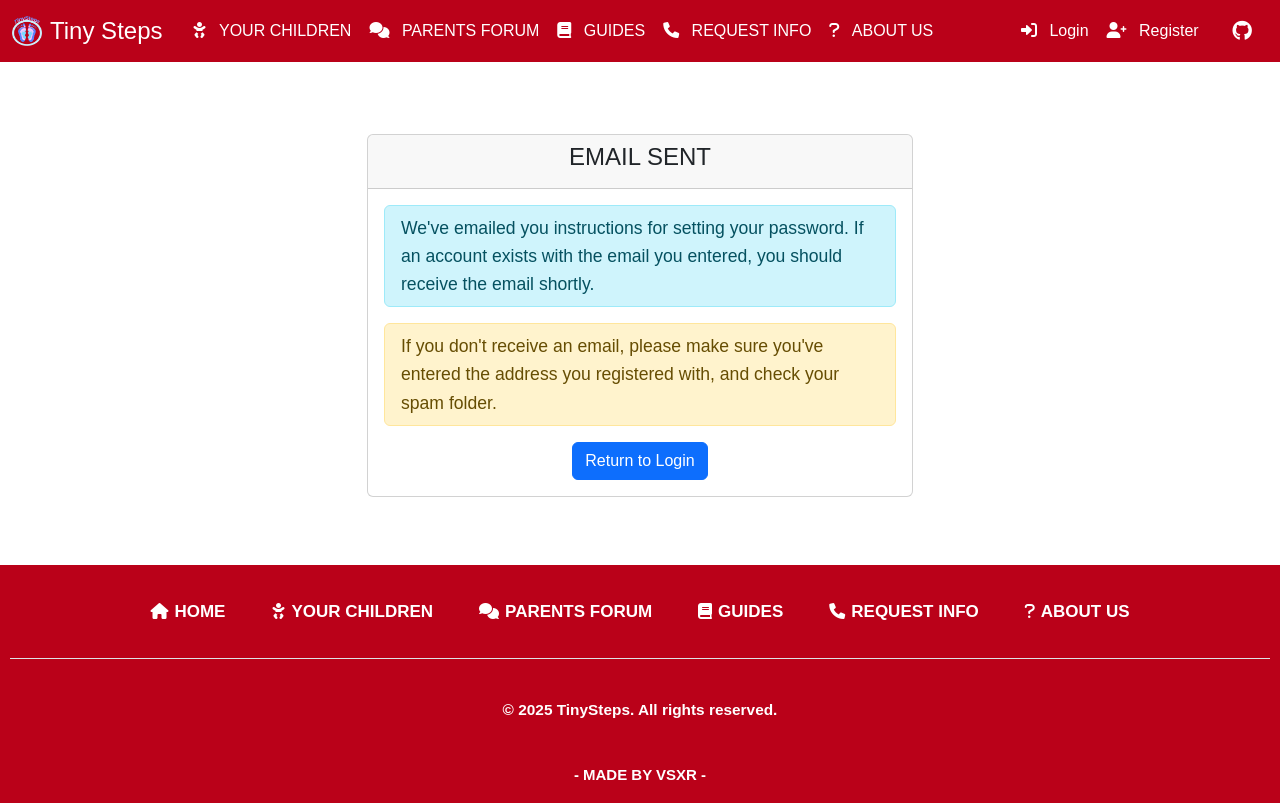
After one commit to VSXR/TinySteps, a Django app: page /password/reset/done/ in a window 1280 px wide. The commit adds this page. Run offline with Django 5.2, Linux system fonts and the light colour scheme; some libraries are stand-ins or nearby versions.

Commit message:
oganized templates

```diff
--- a/project/settings.py
+++ b/project/settings.py
@@ -195,6 +195,7 @@ EMAIL_USE_TLS = True
 EMAIL_HOST_USER = 'c4relecloud@gmail.com'
 EMAIL_HOST_PASSWORD = 'mnvp swyl hjgr pdyl'
 DEFAULT_FROM_EMAIL = 'c4relecloud@gmail.com'
+EMAIL_BACKEND = 'django.core.mail.backends.console.EmailBackend'
 
 # ---------------------------------------------------------------
 # CONFIGURACIÓN DE REST FRAMEWORK (opcional)
--- a/project/urls.py
+++ b/project/urls.py
@@ -1,7 +1,5 @@
 from django.contrib import admin
 from django.urls import path, include
-
-# Importamos la vista de error 404
 from tinySteps.views import page_not_found
 
 urlpatterns = [
--- a/tinySteps/templates/user_accounts/users/login_page.html
+++ b/tinySteps/templates/user_accounts/login_page.html
@@ -44,7 +44,7 @@
 
                             <div class="text-center mt-3">
                                 <p>Don't have an account? <a href="{% url 'register' %}" aria-label="Register for a new account">Register here</a></p>
-                                <p>Forgot your password? <a href="{% url 'password_reset' %}" aria-label="Reset your password">Reset password</a></p>
+                                <p>Forgot your password? <a href="{% url 'password_reset' %}" aria-label="Reset your password">Reset password here</a></p>
                             </div>
                         </div>
                     </div>
--- a/tinySteps/templates/recover_password_email.txt
+++ b/tinySteps/templates/user_accounts/user_password/email_templates/reset_email.txt
@@ -1,4 +1,4 @@
-Hello,
+Hello {{ user.username }},
 
 You're receiving this email because you requested a password reset for your TinySteps account.
 
--- /dev/null
+++ b/tinySteps/templates/user_accounts/user_password/email_templates/reset_subject.txt
@@ -0,0 +1 @@
+TinySteps - Password Reset Request
--- /dev/null
+++ b/tinySteps/templates/user_accounts/user_password/password_done.html
@@ -0,0 +1,43 @@
+{% extends 'base.html' %}
+{% load static %}
+
+{% block title %}TINY STEPS - EMAIL SENT{% endblock %}
+
+{% block main_contents %}
+    <main id="main-content">
+        <div class="container mt-5 mb-5">
+            <div class="row justify-content-center">
+                <div class="col-md-6">
+                    <div class="card">
+                        <div class="card-header">
+                            <h2 class="text-center fs-4">EMAIL SENT</h2>
+                        </div>
+                        <div class="card-body">
+                            {% if messages %}
+                            <div class="messages mb-2" role="alert" aria-live="polite">
+                                {% for message in messages %}
+                                <div class="alert {% if message.tags %}alert-{{ message.tags }}{% else %}alert-info{% endif %} py-2">
+                                    {{ message }}
+                                </div>
+                                {% endfor %}
+                            </div>
+                            {% endif %}
+
+                            <div class="alert alert-info py-2 mb-3">
+                                <p class="mb-0">We've emailed you instructions for setting your password. If an account exists with the email you entered, you should receive the email shortly.</p>
+                            </div>
+
+                            <div class="alert alert-warning py-2 mb-3">
+                                <p class="mb-0">If you don't receive an email, please make sure you've entered the address you registered with, and check your spam folder.</p>
+                            </div>
+
+                            <div class="text-center">
+                                <a href="{% url 'login' %}" class="btn btn-primary">Return to Login</a>
+                            </div>
+                        </div>
+                    </div>
+                </div>
+            </div>
+        </div>
+    </main>
+{% endblock main_contents %}
--- a/tinySteps/urls.py
+++ b/tinySteps/urls.py
@@ -13,7 +13,6 @@ def page_404(request):
 def test_404(request):
     return render(request, '404.html')
 
-
 urlpatterns = [
     # RUTA PARA LA PAGINA PRINCIPAL
     path('', views.index, name='index'), # FUNCIONA
@@ -28,7 +27,6 @@ urlpatterns = [
 
     path('your-children/<int:pk>/needs/calendar/', views.YourChild_Calendar_View.as_view(), name='child_calendar'),
     path('your-children/<int:pk>/needs/vaccine-card/', views.YourChild_VaccineCard_View.as_view(), name='child_vaccine_card'),
-
 
     # RUTA PARA PARENTS FORUM
     path('parents_forum/', views.parents_forum_page, name='parents_forum'),
@@ -50,15 +48,21 @@ urlpatterns = [
     path('guides/nutrition-guides/<int:pk>/', views.nutrition_guide_details, name='nutrition_guide_details'),
 
     # RUTA PARA LA PAGINA DE INFO REQUEST
-    path('info-request/', views.InfoRequestCreate_View.as_view(), name='info_request'),  # FUNCIONA
+    path('info-request/', views.InfoRequest_View.as_view(), name='info_request'),  # FUNCIONA
 
     # RUTA ABOUT
     path('about/', views.about, name='about'), # FUNCIONA
 
-   # RUTAS PARA LOGIN Y REGISTRO
+    # RUTAS PARA LOGIN Y REGISTRO
     path('login/', views.Login_View.as_view(), name='login'), # FUNCIONA
     path('register/', views.Register_View.as_view(), name='register'), # FUNCIONA
     path('logout/', auth_views.LogoutView.as_view(next_page='index'), name='logout'), # FUNCIONA
+
+    # Password reset URLs
+    path('password/reset/', views.password_reset_request, name='password_reset'),
+    path('password/reset/done/', views.password_reset_done, name='password_reset_done'),
+    path('password/reset/confirm/<uuid:token>/', views.password_reset_confirm, name='password_reset_confirm'),
+    path('password/reset/complete/', views.password_reset_complete, name='password_reset_complete'),
 
     # OTRAS RUTAS
     path('favicon.ico', favicon_view), # FUNCIONA
--- a/tinySteps/views.py
+++ b/tinySteps/views.py
@@ -1,9 +1,12 @@
-# Django core imports
+import logging
+from django import forms
+from django.conf import settings
 from django.contrib import messages
 from django.contrib.auth import login, views as auth_views
 from django.contrib.auth.decorators import login_required
 from django.contrib.auth.forms import UserCreationForm
 from django.contrib.auth.mixins import LoginRequiredMixin
+from django.contrib.auth.models import User
 from django.contrib.contenttypes.models import ContentType
 from django.contrib.messages.views import SuccessMessageMixin
 from django.core.mail import send_mail
@@ -17,7 +20,12 @@ from django.views import generic
 from django.views.generic.edit import CreateView
 
 # LOCAL IMPORTS
-from .forms import InfoRequest_Form, Milestone_Form
+from .forms import (
+    InfoRequest_Form,
+    Milestone_Form,
+    PasswordResetRequest_Form,
+    PasswordResetConfirm_Form,
+)
 from .models import (
     InfoRequest_Model,
     YourChild_Model,
@@ -26,6 +34,7 @@ from .models import (
     ParentsGuides_Model,
     NutritionGuides_Model,
     Comment_Model,
+    PasswordReset_Model,
     Milestone_Model,
     Notification_Model,
 )
@@ -37,10 +46,10 @@ def index(request):
     return render(request, 'index.html')
 
 def about(request):
-    return render(request, 'about.html')
+    return render(request, 'about/about.html')
 
 def page_not_found(request, exception):
-    return render(request, '404.html', status=404)
+    return render(request, 'others/404.html', status=404)
 # -----------------------------------------------
 
 
@@ -48,7 +57,7 @@ def page_not_found(request, exception):
 # -- LOGIN, LOGOUT AND REGISTER CLASS-VIEWS --
 # -----------------------------------------------
 class Login_View(auth_views.LoginView):
-    template_name = 'user_accounts/users/login_page.html'
+    template_name = 'user_accounts/login_page.html'
     redirect_authenticated_user = True
 
     def get_success_url(self):
@@ -77,7 +86,7 @@ class Logout_View(auth_views.LogoutView):
 
 class Register_View(CreateView):
     form_class = UserCreationForm
-    template_name = 'user_accounts/users/register_page.html'
+    template_name = 'user_accounts/register_page.html'
     success_url = reverse_lazy('index')
 
     def get_success_url(self):
@@ -89,23 +98,92 @@ class Register_View(CreateView):
         messages.success(self.request, "Registration successful!")
         return super().form_valid(form)
 
+    def clean_email(self):
+        email = self.cleaned_data.get('email')
+        if User.objects.filter(email=email).exists():
+            raise forms.ValidationError("This email is already registered. Please use a different email or try to log in.")
+        return email
+
     def get(self, request, *args, **kwargs):
         if request.user.is_authenticated:
             return redirect('index')
         return super().get(request, *args, **kwargs)
+# -----------------------------------------------
 
-@login_required
-def dashboard(request):
-    children = YourChild_Model.objects.filter(user=request.user)
-    recent_forums = ParentsForum_Model.objects.all().order_by('-created_at')[:5]
-    recent_guides = Guides_Model.objects.filter(guide_type='parent').order_by('-created_at')[:5]
+# ------------------------------------------
+# -- PASSWORD RESET VIEWS --
+# ------------------------------------------
+def password_reset_request(request):
+    if request.method == 'POST':
+        form = PasswordResetRequest_Form(request.POST)
+        if form.is_valid():
+            email = form.cleaned_data['email']
+            user_qs = User.objects.filter(email=email, is_active=True)
 
-    return render(request, 'dashboard.html', {
-        'children': children,
-        'recent_forums': recent_forums,
-        'recent_guides': recent_guides
-    })
-# -----------------------------------------------
+            if user_qs.exists():
+                user = user_qs.first()
+                token = PasswordReset_Model.objects.create(user=user)
+                subject = render_to_string('user_password/email_templates/reset_subject.txt')
+                subject = ''.join(subject.splitlines())
+
+                context = {
+                    'user': user,
+                    'token': token.token,
+                    'reset_url': request.build_absolute_uri(f'/password/reset/confirm/{token.token}/'),
+                }
+                email_text = render_to_string('user_password/email_templates/reset_email.txt', context)
+
+                send_mail(
+                    subject,
+                    email_text,
+                    settings.DEFAULT_FROM_EMAIL,
+                    [user.email],
+                    fail_silently=False,
+                )
+                messages.success(request, "Password reset email sent. Please check your inbox.")
+
+            return redirect('password_reset_done')
+    else:
+        form = PasswordResetRequest_Form()
+
+    return render(request, 'user_accounts/user_password/password_request.html', {'form': form})
+
+def password_reset_done(request):
+    return render(request, 'user_accounts/user_password/password_done.html')
+
+def password_reset_confirm(request, token):
+    try:
+        token_obj = PasswordReset_Model.objects.get(token=token, is_used=False)
+        if token_obj.is_expired:
+            messages.error(request, "Password reset link has expired. Please request a new one.")
+            return render(request, 'user_accounts/user_password/password_confirm.html', {'validlink': False})
+
+        user = token_obj.user
+        if request.method == 'POST':
+            form = PasswordResetConfirm_Form(user, request.POST)
+            if form.is_valid():
+                form.save()
+                token_obj.is_used = True
+                token_obj.save()
+
+                messages.success(request, "Your password has been set. You can log in now with your new password.")
+                return redirect('password_reset_complete')
+        else:
+            form = PasswordResetConfirm_Form(user)
+
+        return render(request, 'user_accounts/user_password/password_confirm.html', {
+            'form': form,
+            'validlink': True,
+            'token': token
+        })
+
+    except (PasswordReset_Model.DoesNotExist, ValueError):
+        messages.error(request, "The password reset link was invalid, possibly because it has already been used.")
+        return render(request, 'user_accounts/user_password/password_confirm.html', {'validlink': False})
+
+def password_reset_complete(request):
+    return render(request, 'user_accounts/user_password/password_complete.html')
+# ------------------------------------------
 
 
 # -----------------------------------------------
@@ -137,6 +215,19 @@ def add_milestone(request, child_id):
         form = Milestone_Form()
 
     return render(request, 'your_children/add_milestone.html', {'form': form, 'child': child})
+
+@login_required
+def dashboard(request):
+    children = YourChild_Model.objects.filter(user=request.user)
+    recent_forums = ParentsForum_Model.objects.all().order_by('-created_at')[:5]
+    recent_guides = Guides_Model.objects.filter(guide_type='parent').order_by('-created_at')[:5]
+
+    return render(request, 'dashboard.html', {
+        'children': children,
+        'recent_forums': recent_forums,
+        'recent_guides': recent_guides
+    })
+# -----------------------------------------------
 
 # -----------------------------------------------
 # -- YOUR CHILDREN CLASS-VIEWS --
@@ -261,10 +352,11 @@ def add_comment(request, model_type, pk):
 # -----------------------------------------------
 # -- PARENTS FORUM FUNCTION-BASED VIEWS --
 # -----------------------------------------------
+# TODO: IMPLEMENTAR LAS REVIEWS DE LOS POSTS Y LIKES  Y ORDENAMIENTO POR TIEMPO
 def parents_forum_page(request):
     posts_list = ParentsForum_Model.objects.all()
 
-    # Búsqueda por título
+    # Filtrar por búsqueda
     query = request.GET.get('search')
     if query:
         posts_list = posts_list.filter(title__icontains=query)
@@ -482,7 +574,6 @@ class ParentsForum_Delete_View(LoginRequiredMixin, SuccessMessageMixin, generic.
 # -----------------------------------------------
 # PAGINA GENERAL DE GUIAS
 def guides_page(request):
-    # Filter the guides by type
     parent_guides = Guides_Model.objects.filter(guide_type='parent')
     nutrition_guides = Guides_Model.objects.filter(guide_type='nutrition')
     return render(request, 'guides/guides_page.html', {
@@ -492,31 +583,27 @@ def guides_page(request):
 
 def parents_guides_page(request):
     parents_guides = Guides_Model.objects.filter(guide_type='parent')
-    return render(request, 'guides/views/parents_guides/parents_guides.html',
-                 {'parents_guides': parents_guides})
+    return render(request, 'guides/views/parents_guides/parents_guides.html', {'parents_guides': parents_guides})
 
 def parent_guide_details(request, pk):
     guide = get_object_or_404(Guides_Model, pk=pk, guide_type='parent')
-    return render(request, 'guides/views/parents_guides/view_parent_guide.html',
-                 {'parent_guide': guide})
+    return render(request, 'guides/views/parents_guides/view_parent_guide.html', {'parent_guide': guide})
 
 def nutrition_guides_page(request):
     nutrition_guides = Guides_Model.objects.filter(guide_type='nutrition')
-    return render(request, 'guides/views/nutrition_guides/nutrition_guides.html',
-                 {'nutrition_guides': nutrition_guides})
+    return render(request, 'guides/views/nutrition_guides/nutrition_guides.html', {'nutrition_guides': nutrition_guides})
 
 def nutrition_guide_details(request, pk):
     guide = get_object_or_404(Guides_Model, pk=pk, guide_type='nutrition')
-    return render(request, 'guides/views/nutrition_guides/view_nutrition_guide.html',
-                 {'nutrition_guide': guide})
+    return render(request, 'guides/views/nutrition_guides/view_nutrition_guide.html', {'nutrition_guide': guide})
 # -----------------------------------------------
 
 
 # ------------------------------------
 # -- INFO REQUEST CLASS-VIEWS --
 # ------------------------------------
-class InfoRequestCreate_View(SuccessMessageMixin, generic.CreateView):
-    template_name = 'info_request_create.html'
+class InfoRequest_View(SuccessMessageMixin, generic.CreateView):
+    template_name = 'info_request/info_request_form.html'
     model = InfoRequest_Model
     form_class = InfoRequest_Form
     success_message = "Thank you, %(name)s! Your request has been sent successfully. Check your email for more information!"
@@ -526,8 +613,8 @@ class InfoRequestCreate_View(SuccessMessageMixin, generic.CreateView):
         response = super().form_valid(form)
         # ENVIAMOS EL CORREO ELECTRONICO
         info_request = form.instance
-        subject = 'Info Request Received'
-        message = render_to_string('info_request_email.txt', {
+        subject = 'Info Request Received - Tiny Steps'
+        message = render_to_string('info_request/email_templates/info_request_email.txt', {
             'name': info_request.name,
         })
         send_mail(
```
Also changed, not shown: tinySteps/forms.py (+55 -1 lines), tinySteps/models.py (+54 -31 lines), tinySteps/templates/user_accounts/user_password/password_complete.html (added, +39 -0 lines), tinySteps/templates/user_accounts/user_password/password_confirm.html (added, +39 -0 lines), tinySteps/templates/user_accounts/user_password/password_request.html (renamed from tinySteps/templates/user_accounts/users/user_password/password_recovery_request.html, +10 -5 lines), tinySteps/templates/user_accounts/users/user_password/password_reset_confirmation.html (deleted, +0 -59 lines), tinySteps/templates/about/about.html (renamed from tinySteps/templates/about.html), tinySteps/templates/info_request/email_templates/info_request_email.txt (renamed from tinySteps/templates/info_request_email.txt), tinySteps/templates/info_request/info_request_form.html (renamed from tinySteps/templates/info_request_create.html), tinySteps/templates/others/404.html (renamed from tinySteps/templates/404.html), tinySteps/templates/user_accounts/register_page.html (renamed from tinySteps/templates/user_accounts/users/register_page.html).
